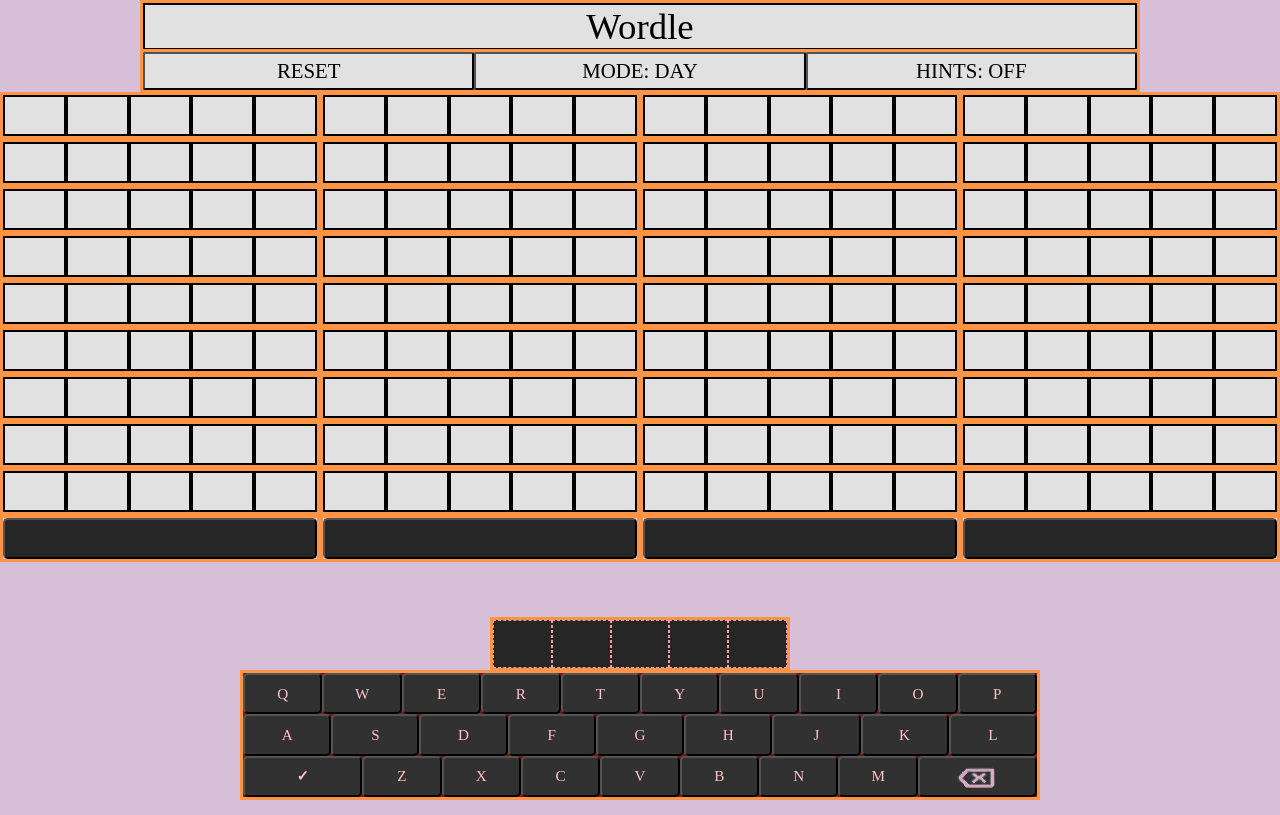
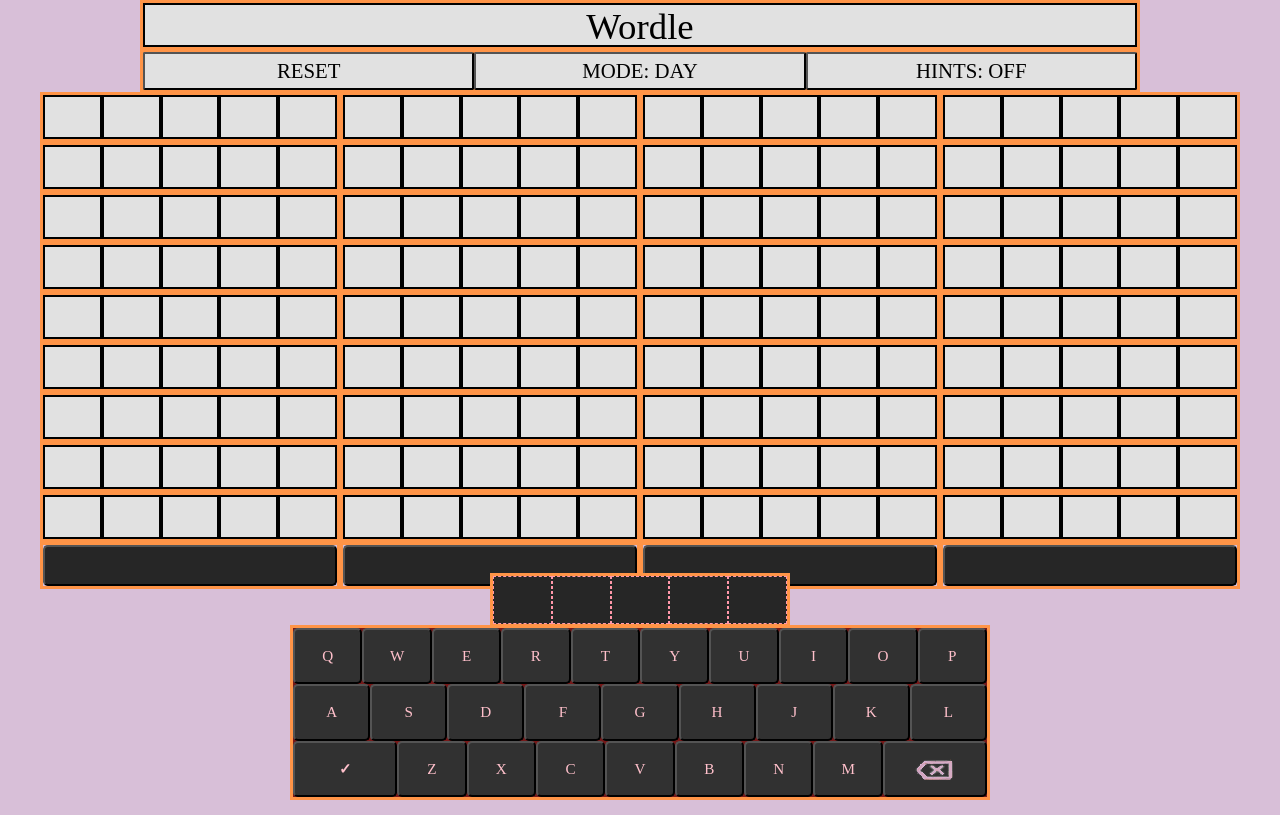
Before and after one commit to ajbarga/word-game, a React (Create React App) app: page / in a window 1280 px wide. Built offline with nearby package versions, Linux system fonts and the light colour scheme.

Commit message:
Add more webkit compatability and scaling

```diff
--- a/src/css/App.css
+++ b/src/css/App.css
@@ -24,7 +24,7 @@
 }
 
 div.gameBox {
-    padding-bottom: 182px;
+    padding-bottom: calc(25vh + 54px);
     padding-top: 92px;
     display: inline-flex;
     flex-wrap: wrap;
@@ -67,11 +67,27 @@
     top: 49px
 }
 
+div#input.container {
+    background-color: #262626;
+    position: fixed;
+    bottom: 25vh;
+    height: 54px;
+    max-width: 300px;
+    min-width: 250px;
+    width: 50%;
+    left: 50%;
+    transform: translateX(-50%);
+    font-size: 125%;
+}
+
 p {
     border: 2px solid black;
     margin: 0;
     font-family: "American Typewriter", serif;
-    font-size: 200%;
+    height: 5.5vh;
+    min-height: 44px;
+    max-height: 52px;
+    font-size: 230%;
     display: inline-block
 }
 
@@ -102,8 +118,9 @@
 
 p.letter {
     width: 20%;
-    height: 100%;
-    min-height: 36.8px;
+
+    /* height: 100%;
+    min-height: 36.8px; */
     text-align: center
 }
 
@@ -164,3 +181,17 @@
     height: 40.5px;
     text-indent: 0px
 }
+
+@media screen and (min-height: 700px) {
+    div.container.keyContainer {
+        height: 175px
+    }
+
+    div#input.container {
+        bottom: 173px;
+    }
+
+    div.gameBox {
+        padding-bottom: 226px;
+    }
+}
--- a/src/css/Keyboard.css
+++ b/src/css/Keyboard.css
@@ -12,17 +12,19 @@
     width: 100%;
     min-width: 250px;
     width: 100%;
-    height: 130px;
+    height: 25vh;
     left: 50%;
     transform: translateX(-50%);
     background-color: rgb(255, 148, 71)
 }
 
-@media screen and (min-width: 800px) {
+@media screen and (min-width: 700px) {
     div.container.keyContainer {
-        width: 800px;
+        width: 700px;
     }
 }
+
+
 
 div.container.keyContainer {
     background-color: #761919
--- a/src/css/WordContainers.css
+++ b/src/css/WordContainers.css
@@ -22,18 +22,6 @@
 @media screen and (min-width: 740px) {
     div.container.wordContainer {
         width: 25vw;
+        max-width: 300px;
     }
 }
-
-div#input.container {
-    background-color: #262626;
-    position: fixed;
-    bottom: 129px;
-    height: 54px;
-    max-width: 300px;
-    min-width: 250px;
-    width: 50%;
-    left: 50%;
-    transform: translateX(-50%);
-    font-size: 125%;
-}
```
